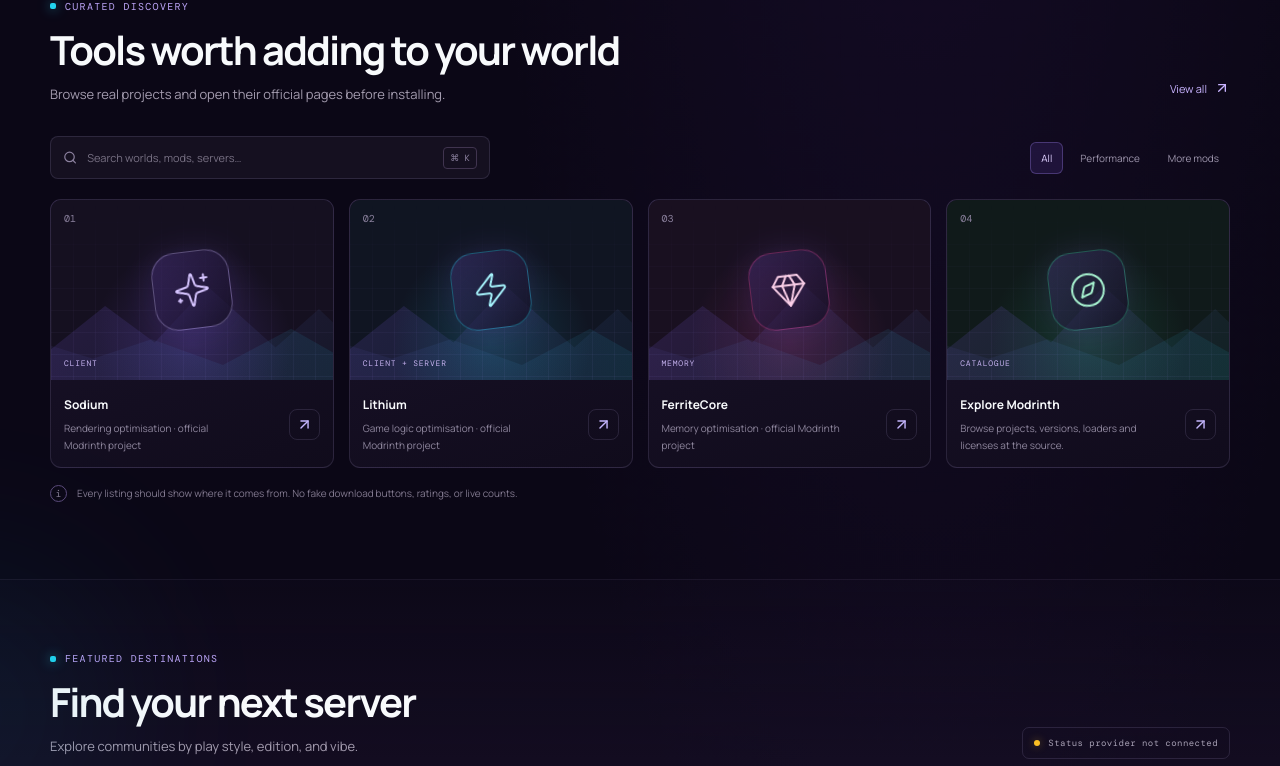
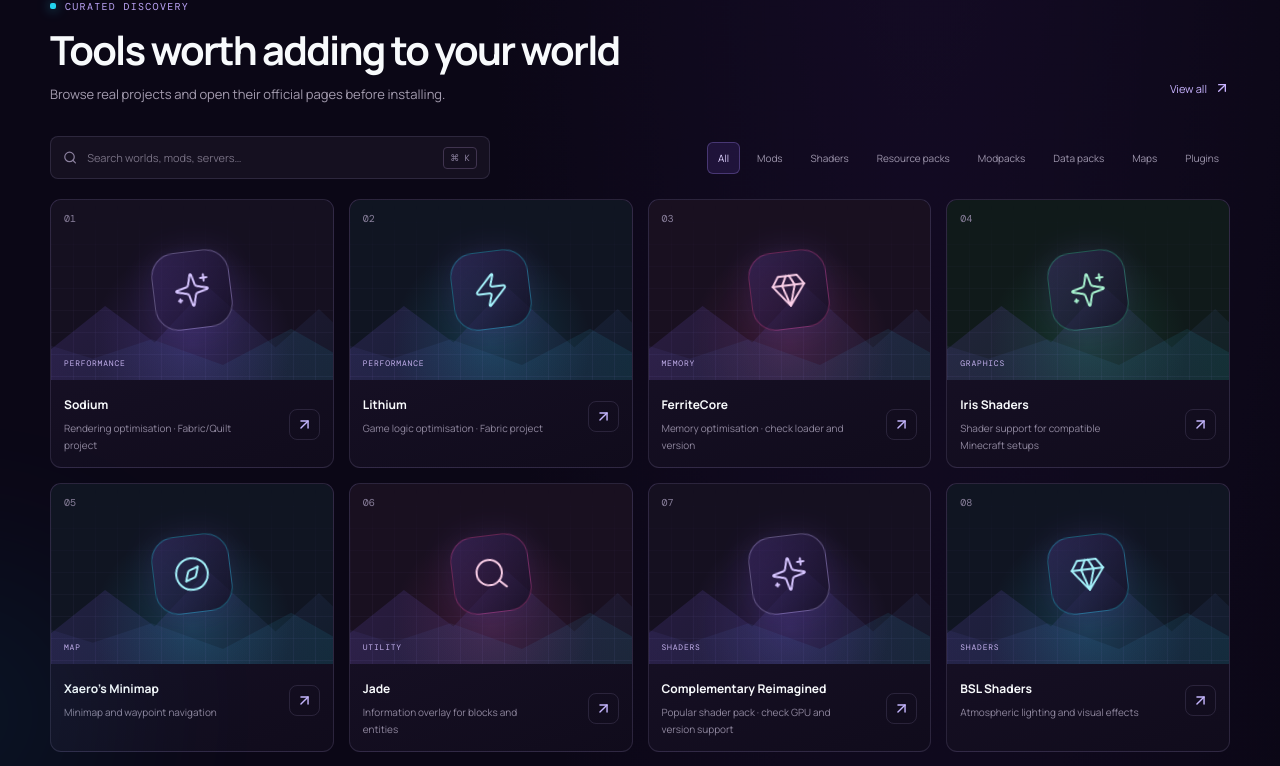
Before and after one commit to mmatinghaffari1390-create/MineKage, a React (Vite) app: page / in a window 1280 px wide. Shown: the part 815-1581 px from the top of the page. Built offline with nearby package versions, Linux system fonts and the light colour scheme.

Commit message:
Expand Java discovery catalogue across mods shaders packs maps and plugins

```diff
--- a/src/App.tsx
+++ b/src/App.tsx
@@ -7,7 +7,7 @@
 
 type Locale = 'en' | 'fa'
 type Section = 'home' | 'servers' | 'mods' | 'explore' | 'live' | 'community' | 'leaderboard'
-type ExploreKind = 'All' | 'Performance' | 'More mods'
+type ExploreKind = 'All' | 'Mods' | 'Shaders' | 'Resource packs' | 'Modpacks' | 'Data packs' | 'Maps' | 'Plugins'
 
 const copy = {
   en: {
@@ -69,10 +69,23 @@
 } as const
 
 const destinations = [
-  { id: 1, kind: 'Performance', name: 'Sodium', sub: 'Rendering optimisation · official Modrinth project', tag: 'CLIENT', color: 'violet', icon: Sparkles, url: 'https://modrinth.com/mod/sodium' },
-  { id: 2, kind: 'Performance', name: 'Lithium', sub: 'Game logic optimisation · official Modrinth project', tag: 'CLIENT + SERVER', color: 'blue', icon: Zap, url: 'https://modrinth.com/mod/lithium' },
-  { id: 3, kind: 'Performance', name: 'FerriteCore', sub: 'Memory optimisation · official Modrinth project', tag: 'MEMORY', color: 'pink', icon: Gem, url: 'https://modrinth.com/mod/ferrite-core' },
-  { id: 4, kind: 'More mods', name: 'Explore Modrinth', sub: 'Browse projects, versions, loaders and licenses at the source.', tag: 'CATALOGUE', color: 'green', icon: Compass, url: 'https://modrinth.com/mods' },
+  { id: 1, kind: 'Mods', name: 'Sodium', sub: 'Rendering optimisation · Fabric/Quilt project', tag: 'PERFORMANCE', color: 'violet', icon: Sparkles, url: 'https://modrinth.com/mod/sodium' },
+  { id: 2, kind: 'Mods', name: 'Lithium', sub: 'Game logic optimisation · Fabric project', tag: 'PERFORMANCE', color: 'blue', icon: Zap, url: 'https://modrinth.com/mod/lithium' },
+  { id: 3, kind: 'Mods', name: 'FerriteCore', sub: 'Memory optimisation · check loader and version', tag: 'MEMORY', color: 'pink', icon: Gem, url: 'https://modrinth.com/mod/ferrite-core' },
+  { id: 4, kind: 'Mods', name: 'Iris Shaders', sub: 'Shader support for compatible Minecraft setups', tag: 'GRAPHICS', color: 'green', icon: Sparkles, url: 'https://modrinth.com/mod/iris' },
+  { id: 5, kind: 'Mods', name: 'Xaero’s Minimap', sub: 'Minimap and waypoint navigation', tag: 'MAP', color: 'blue', icon: Compass, url: 'https://modrinth.com/mod/xaeros-minimap' },
+  { id: 6, kind: 'Mods', name: 'Jade', sub: 'Information overlay for blocks and entities', tag: 'UTILITY', color: 'pink', icon: Search, url: 'https://modrinth.com/mod/jade' },
+  { id: 7, kind: 'Shaders', name: 'Complementary Reimagined', sub: 'Popular shader pack · check GPU and version support', tag: 'SHADERS', color: 'violet', icon: Sparkles, url: 'https://modrinth.com/shader/complementary-reimagined' },
+  { id: 8, kind: 'Shaders', name: 'BSL Shaders', sub: 'Atmospheric lighting and visual effects', tag: 'SHADERS', color: 'blue', icon: Gem, url: 'https://modrinth.com/shader/bsl-shaders' },
+  { id: 9, kind: 'Shaders', name: 'MakeUp Ultra Fast', sub: 'Performance-focused shader options', tag: 'SHADERS', color: 'green', icon: Zap, url: 'https://modrinth.com/shader/makeup-ultra-fast-shaders' },
+  { id: 10, kind: 'Resource packs', name: 'Faithful 32x', sub: 'Higher-resolution textures with a familiar style', tag: 'TEXTURES', color: 'pink', icon: Blocks, url: 'https://modrinth.com/resourcepack/faithful-32x' },
+  { id: 11, kind: 'Resource packs', name: 'Bare Bones', sub: 'Clean, simplified textures', tag: 'TEXTURES', color: 'blue', icon: Blocks, url: 'https://modrinth.com/resourcepack/bare-bones' },
+  { id: 12, kind: 'Resource packs', name: 'Fresh Animations', sub: 'Entity animation pack · requires compatible setup', tag: 'ANIMATIONS', color: 'violet', icon: Sparkles, url: 'https://modrinth.com/resourcepack/fresh-animations' },
+  { id: 13, kind: 'Modpacks', name: 'Modrinth Modpacks', sub: 'Browse curated packs and check required loaders', tag: 'MODPACKS', color: 'green', icon: Gem, url: 'https://modrinth.com/modpacks' },
+  { id: 14, kind: 'Data packs', name: 'Modrinth Data Packs', sub: 'World features and gameplay tweaks', tag: 'DATA PACKS', color: 'pink', icon: Blocks, url: 'https://modrinth.com/datapacks' },
+  { id: 15, kind: 'Maps', name: 'Modrinth Worlds', sub: 'Community maps and adventure worlds', tag: 'WORLDS', color: 'blue', icon: Compass, url: 'https://modrinth.com/datapacks?f=project_type:world' },
+  { id: 16, kind: 'Plugins', name: 'Modrinth Plugins', sub: 'Server add-ons · confirm Paper/loader compatibility', tag: 'SERVERS', color: 'violet', icon: Gamepad2, url: 'https://modrinth.com/plugins' },
+  { id: 17, kind: 'Mods', name: 'Explore all mods', sub: 'Search projects by Minecraft version, loader and category', tag: 'CATALOGUE', color: 'green', icon: Compass, url: 'https://modrinth.com/mods' },
 ]
 
 const serverTypes = [
@@ -114,7 +127,7 @@
     return () => window.removeEventListener('keydown', handleShortcuts)
   }, [])
   const navKeys: Section[] = ['home', 'servers', 'mods', 'explore', 'live', 'community', 'leaderboard']
-  const kinds: ExploreKind[] = ['All', 'Performance', 'More mods']
+  const kinds: ExploreKind[] = ['All', 'Mods', 'Shaders', 'Resource packs', 'Modpacks', 'Data packs', 'Maps', 'Plugins']
 
   const filteredDestinations = useMemo(() => destinations.filter((item) => {
     const matchKind = exploreKind === 'All' || item.kind === exploreKind
@@ -185,7 +198,7 @@
         <div className="discovery-toolbar">
           <div className="search-box"><Search size={17} /><input ref={searchInputRef} value={search} onChange={(e) => setSearch(e.target.value)} placeholder={t.search} aria-label={t.search} /><kbd>⌘ K</kbd></div>
           <div className="filter-pills" aria-label="Filter destination type">
-            {kinds.map((kind) => <button key={kind} className={exploreKind === kind ? 'filter-pill selected' : 'filter-pill'} onClick={() => setExploreKind(kind)}>{kind === 'All' ? t.all : locale === 'fa' ? (kind === 'Performance' ? 'بهینه‌سازی' : 'مودهای بیشتر') : kind}</button>)}
+            {kinds.map((kind) => <button key={kind} className={exploreKind === kind ? 'filter-pill selected' : 'filter-pill'} onClick={() => setExploreKind(kind)}>{kind === 'All' ? t.all : locale === 'fa' ? ({ Mods: 'مودها', Shaders: 'شیدرها', 'Resource packs': 'ریسورس‌پک‌ها', Modpacks: 'مودپک‌ها', 'Data packs': 'دیتاپک‌ها', Maps: 'نقشه‌ها', Plugins: 'پلاگین‌ها' }[kind] ?? kind) : kind}</button>)}
           </div>
         </div>
         <div className="destination-grid">
```
